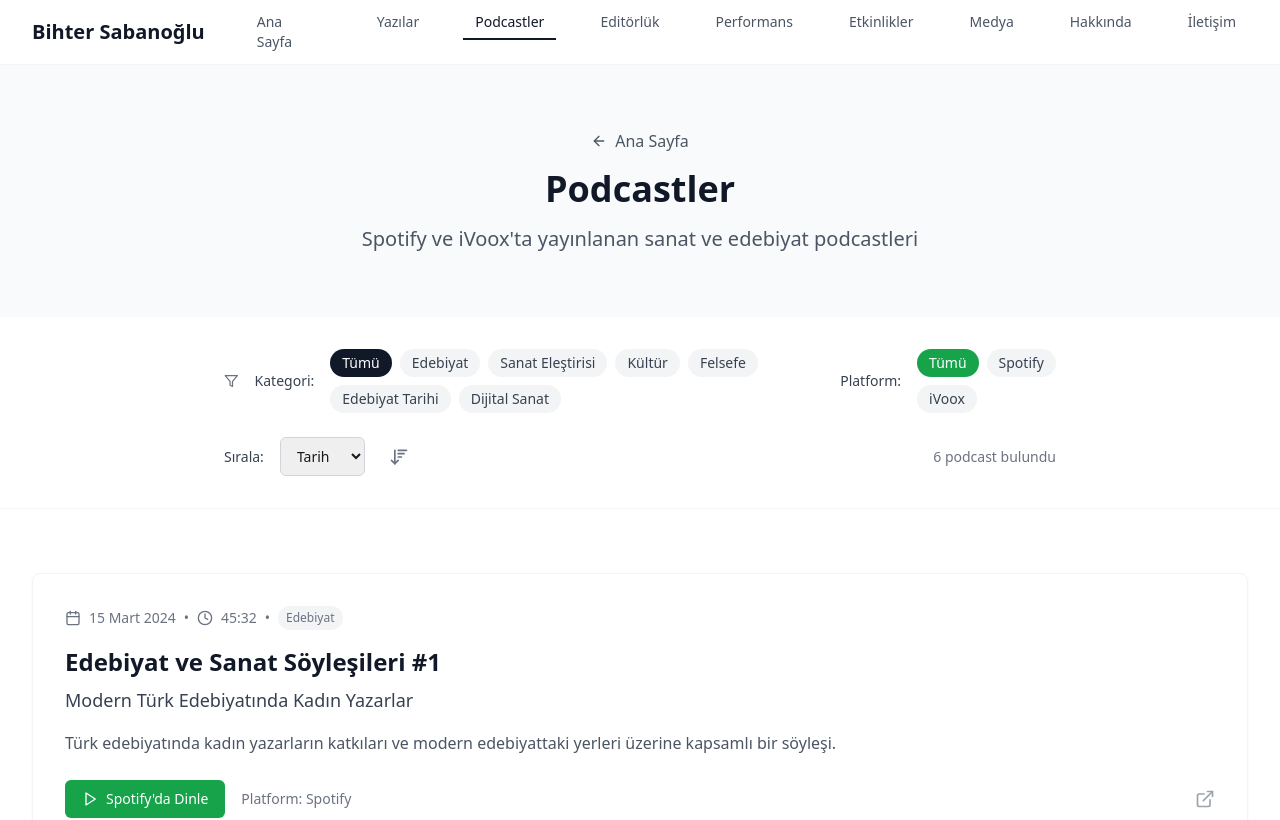
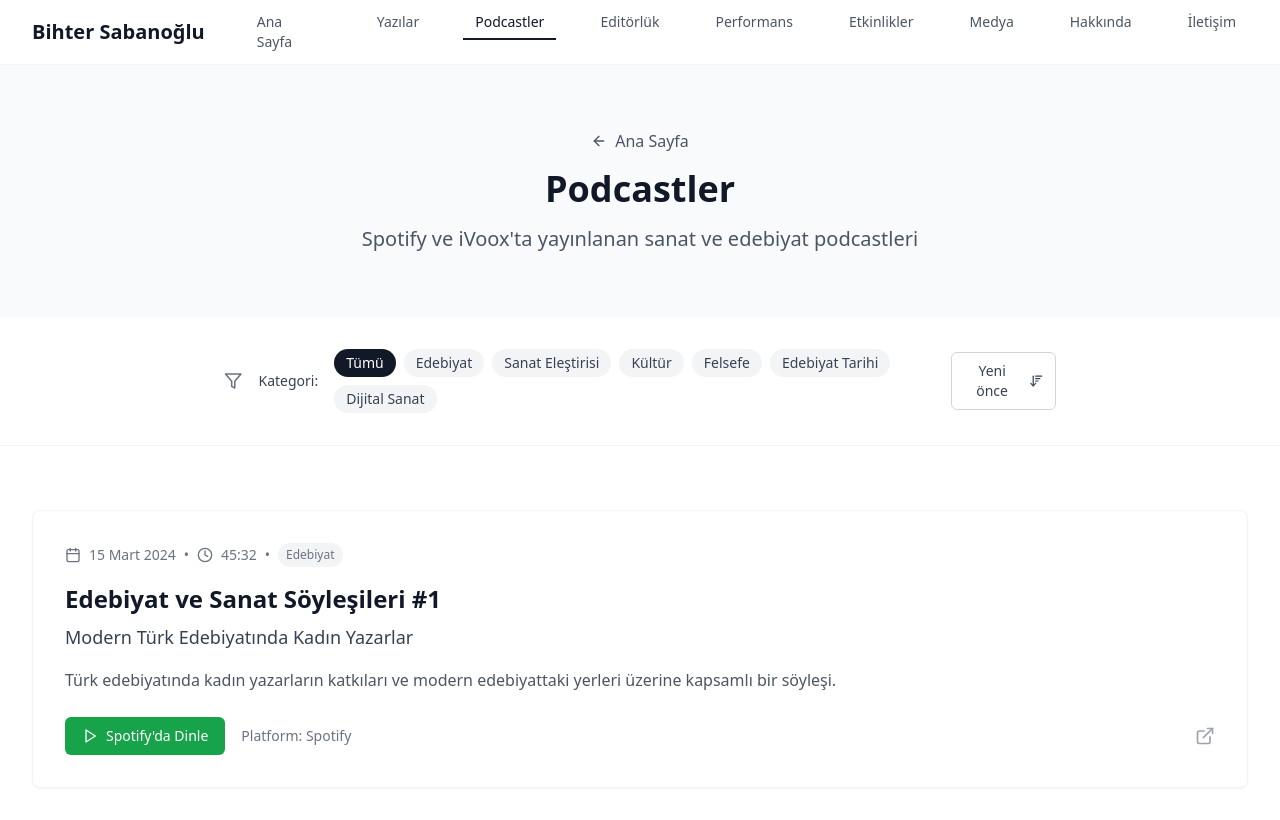
Before and after one commit to karunland/bihter, a Next.js app: page /podcasts in a window 1280 px wide. Shown: the top 820 px of the page. Built offline with nearby package versions, Linux system fonts and the light colour scheme.

Commit message:
Refactor filtering and sorting functionality across pages: removed unused sorting options, streamlined state management for sort order, and improved UI for category and sorting filters in podcasts, performances, writings, and home pages.

```diff
--- a/app/performance/page.js
+++ b/app/performance/page.js
@@ -21,8 +21,7 @@ const categories = ['Tümü', 'Tiyatro', 'Müzik', 'Dans'];
 
 export default function PerformancePage() {
   const [selectedCategory, setSelectedCategory] = useState('Tümü');
-  const [sortBy, setSortBy] = useState('date');
-  const [sortOrder, setSortOrder] = useState('asc');
+  const [sortOrder, setSortOrder] = useState('desc'); // 'asc' veya 'desc'
   const [performances, setPerformances] = useState([]);
   const [loading, setLoading] = useState(true);
 
@@ -44,20 +43,10 @@ export default function PerformancePage() {
       filtered = filtered.filter(perf => perf.category === selectedCategory);
     }
 
-    // Sıralama
+    // Sadece tarihe göre sıralama
     filtered.sort((a, b) => {
-      let aValue, bValue;
-
-      if (sortBy === 'date') {
-        aValue = new Date(a.date);
-        bValue = new Date(b.date);
-      } else if (sortBy === 'title') {
-        aValue = a.title.toLowerCase();
-        bValue = b.title.toLowerCase();
-      } else if (sortBy === 'time') {
-        aValue = a.time;
-        bValue = b.time;
-      }
+      const aValue = new Date(a.date);
+      const bValue = new Date(b.date);
 
       if (sortOrder === 'asc') {
         return aValue > bValue ? 1 : -1;
@@ -67,7 +56,7 @@ export default function PerformancePage() {
     });
 
     return filtered;
-  }, [performances, selectedCategory, sortBy, sortOrder]);
+  }, [performances, selectedCategory, sortOrder]);
 
   const formatDate = (dateString) => {
     const date = new Date(dateString);
@@ -122,7 +111,8 @@ export default function PerformancePage() {
       {/* Filtreler ve Sıralama */}
       <section className="py-8 border-b border-gray-100">
         <div className="max-w-4xl mx-auto px-4 sm:px-6 lg:px-8">
-          <div className="flex flex-col sm:flex-row gap-4 items-center justify-between">
+          {/* Desktop Filtreler */}
+          <div className="hidden md:flex flex-col sm:flex-row gap-4 items-center justify-between">
             {/* Kategori Filtresi */}
             <div className="flex items-center space-x-4">
               <Filter className="h-5 w-5 text-gray-500" />
@@ -143,29 +133,63 @@ export default function PerformancePage() {
               </div>
             </div>
 
-            {/* Sıralama */}
+            {/* Sadece Tarih Sıralaması */}
             <div className="flex items-center space-x-4">
-              <select
-                value={sortBy}
-                onChange={(e) => setSortBy(e.target.value)}
-                className="px-3 py-2 border border-gray-300 rounded-md text-sm focus:outline-none focus:ring-2 focus:ring-gray-500 focus:border-gray-500"
-              >
-                <option value="date">Tarih</option>
-                <option value="title">Başlık</option>
-                <option value="time">Saat</option>
-              </select>
-
               <button
                 onClick={() => setSortOrder(sortOrder === 'asc' ? 'desc' : 'asc')}
-                className="p-2 text-gray-500 hover:text-gray-700 transition-colors"
-                title={sortOrder === 'asc' ? 'Azalan sıralama' : 'Artan sıralama'}
+                className="inline-flex items-center px-3 py-2 border border-gray-300 rounded-md text-sm font-medium text-gray-700 bg-white hover:bg-gray-50 transition-colors"
+                title={sortOrder === 'asc' ? 'En yeni önce' : 'En eski önce'}
               >
+                {sortOrder === 'asc' ? 'Eski önce' : 'Yeni önce'}
                 {sortOrder === 'asc' ? (
-                  <SortAsc className="h-5 w-5" />
+                  <SortAsc className="ml-2 h-4 w-4" />
                 ) : (
-                  <SortDesc className="h-5 w-5" />
+                  <SortDesc className="ml-2 h-4 w-4" />
                 )}
               </button>
+            </div>
+          </div>
+
+          {/* Mobile Filtreler */}
+          <div className="md:hidden space-y-4">
+            {/* Kategori Filtresi */}
+            <div>
+              <label className="block text-sm font-medium text-gray-700 mb-2">Kategori</label>
+              <div className="flex flex-wrap gap-2">
+                {categories.map((category) => (
+                  <button
+                    key={category}
+                    onClick={() => setSelectedCategory(category)}
+                    className={`px-3 py-1 text-sm font-medium rounded-full transition-colors ${
+                      selectedCategory === category
+                        ? 'bg-gray-900 text-white'
+                        : 'bg-gray-100 text-gray-700 hover:bg-gray-200'
+                    }`}
+                  >
+                    {category}
+                  </button>
+                ))}
+              </div>
+            </div>
+
+            {/* Sadece Tarih Sıralaması */}
+            <div>
+              <button
+                onClick={() => setSortOrder(sortOrder === 'asc' ? 'desc' : 'asc')}
+                className="w-full flex items-center justify-between px-3 py-2 border border-gray-300 rounded-md text-sm font-medium text-gray-700 bg-white hover:bg-gray-50 transition-colors"
+                title={sortOrder === 'asc' ? 'En yeni önce' : 'En eski önce'}
+              >
+                <span>{sortOrder === 'asc' ? 'Eski önce' : 'Yeni önce'}</span>
+                {sortOrder === 'asc' ? (
+                  <SortAsc className="h-4 w-4" />
+                ) : (
+                  <SortDesc className="h-4 w-4" />
+                )}
+              </button>
+            </div>
+
+            <div className="text-sm text-gray-500 text-center">
+              {filteredAndSortedPerformances.length} performans bulundu
             </div>
           </div>
         </div>
--- a/app/podcasts/page.js
+++ b/app/podcasts/page.js
@@ -18,13 +18,10 @@ const loadContentData = async () => {
 };
 
 const categories = ['Tümü', 'Edebiyat', 'Sanat Eleştirisi', 'Kültür', 'Felsefe', 'Edebiyat Tarihi', 'Dijital Sanat'];
-const platforms = ['Tümü', 'Spotify', 'iVoox'];
 
 export default function PodcastsPage() {
   const [selectedCategory, setSelectedCategory] = useState('Tümü');
-  const [selectedPlatform, setSelectedPlatform] = useState('Tümü');
-  const [sortBy, setSortBy] = useState('date');
-  const [sortOrder, setSortOrder] = useState('desc');
+  const [sortOrder, setSortOrder] = useState('desc'); // 'asc' veya 'desc'
   const [podcasts, setPodcasts] = useState([]);
   const [loading, setLoading] = useState(true);
 
@@ -46,25 +43,10 @@ export default function PodcastsPage() {
       filtered = filtered.filter(podcast => podcast.category === selectedCategory);
     }
 
-    // Platform filtreleme
-    if (selectedPlatform !== 'Tümü') {
-      filtered = filtered.filter(podcast => podcast.platform === selectedPlatform);
-    }
-
-    // Sıralama
+    // Sadece tarihe göre sıralama
     filtered.sort((a, b) => {
-      let aValue, bValue;
-
-      if (sortBy === 'date') {
-        aValue = new Date(a.date);
-        bValue = new Date(b.date);
-      } else if (sortBy === 'title') {
-        aValue = a.title.toLowerCase();
-        bValue = b.title.toLowerCase();
-      } else if (sortBy === 'duration') {
-        aValue = a.duration;
-        bValue = b.duration;
-      }
+      const aValue = new Date(a.date);
+      const bValue = new Date(b.date);
 
       if (sortOrder === 'asc') {
         return aValue > bValue ? 1 : -1;
@@ -74,7 +56,7 @@ export default function PodcastsPage() {
     });
 
     return filtered;
-  }, [podcasts, selectedCategory, selectedPlatform, sortBy, sortOrder]);
+  }, [podcasts, selectedCategory, sortOrder]);
 
   return (
     <div className="bg-white min-h-screen">
@@ -102,9 +84,8 @@ export default function PodcastsPage() {
       {/* Filtreler ve Sıralama */}
       <section className="py-8 border-b border-gray-100">
         <div className="max-w-4xl mx-auto px-4 sm:px-6 lg:px-8">
-          <div className="space-y-6">
-            {/* Kategori ve Platform Filtreleri */}
-            <div className="flex flex-col sm:flex-row gap-6">
+          {/* Desktop Filtreler */}
+          <div className="hidden md:flex items-center justify-between">
             {/* Kategori Filtresi */}
             <div className="flex items-center space-x-4">
               <Filter className="h-5 w-5 text-gray-500" />
@@ -126,57 +107,57 @@ export default function PodcastsPage() {
               </div>
             </div>
 
-              {/* Platform Filtresi */}
+            {/* Sadece Tarih Sıralaması */}
             <div className="flex items-center space-x-4">
-                <span className="text-sm font-medium text-gray-700">Platform:</span>
-                <div className="flex flex-wrap gap-2">
-                  {platforms.map((platform) => (
               <button
-                      key={platform}
-                      onClick={() => setSelectedPlatform(platform)}
-                      className={`px-3 py-1 text-sm font-medium rounded-full transition-colors ${
-                        selectedPlatform === platform
-                          ? 'bg-green-600 text-white'
-                          : 'bg-gray-100 text-gray-700 hover:bg-gray-200'
-                      }`}
+                onClick={() => setSortOrder(sortOrder === 'asc' ? 'desc' : 'asc')}
+                className="inline-flex items-center px-3 py-2 border border-gray-300 rounded-md text-sm font-medium text-gray-700 bg-white hover:bg-gray-50 transition-colors"
+                title={sortOrder === 'asc' ? 'En yeni önce' : 'En eski önce'}
               >
-                      {platform}
+                {sortOrder === 'asc' ? 'Eski önce' : 'Yeni önce'}
+                {sortOrder === 'asc' ? (
+                  <SortAsc className="ml-2 h-4 w-4" />
+                ) : (
+                  <SortDesc className="ml-2 h-4 w-4" />
+                )}
               </button>
-                  ))}
-                </div>
             </div>
           </div>
 
-            {/* Sıralama */}
-            <div className="flex items-center justify-between">
-              <div className="flex items-center space-x-4">
-                <span className="text-sm font-medium text-gray-700">Sırala:</span>
+          {/* Mobile Filtreler */}
+          <div className="md:hidden space-y-4">
+            {/* Kategori Filtresi */}
+            <div>
+              <label className="block text-sm font-medium text-gray-700 mb-2">Kategori</label>
               <select
-                  value={sortBy}
-                  onChange={(e) => setSortBy(e.target.value)}
-                  className="px-3 py-2 border border-gray-300 rounded-md text-sm focus:outline-none focus:ring-2 focus:ring-gray-500 focus:border-gray-500"
+                value={selectedCategory}
+                onChange={(e) => setSelectedCategory(e.target.value)}
+                className="w-full px-3 py-2 border border-gray-300 rounded-md text-sm focus:outline-none focus:ring-2 focus:ring-gray-500 focus:border-gray-500"
               >
-                  <option value="date">Tarih</option>
-                  <option value="title">Başlık</option>
-                  <option value="duration">Süre</option>
+                {categories.map((category) => (
+                  <option key={category} value={category}>{category}</option>
+                ))}
               </select>
+            </div>
 
+            {/* Sadece Tarih Sıralaması */}
+            <div>
               <button
                 onClick={() => setSortOrder(sortOrder === 'asc' ? 'desc' : 'asc')}
-                  className="p-2 text-gray-500 hover:text-gray-700 transition-colors"
-                  title={sortOrder === 'asc' ? 'Azalan sıralama' : 'Artan sıralama'}
+                className="w-full flex items-center justify-between px-3 py-2 border border-gray-300 rounded-md text-sm font-medium text-gray-700 bg-white hover:bg-gray-50 transition-colors"
+                title={sortOrder === 'asc' ? 'En yeni önce' : 'En eski önce'}
               >
+                <span>{sortOrder === 'asc' ? 'Eski önce' : 'Yeni önce'}</span>
                 {sortOrder === 'asc' ? (
-                    <SortAsc className="h-5 w-5" />
+                  <SortAsc className="h-4 w-4" />
                 ) : (
-                    <SortDesc className="h-5 w-5" />
+                  <SortDesc className="h-4 w-4" />
                 )}
               </button>
             </div>
 
-              <div className="text-sm text-gray-500">
+            <div className="text-sm text-gray-500 text-center">
               {filteredAndSortedPodcasts.length} podcast bulundu
-              </div>
             </div>
           </div>
         </div>
--- a/app/writings/page.js
+++ b/app/writings/page.js
@@ -21,7 +21,6 @@ const categories = ['Tümü', 'Edebiyat Eleştirisi', 'Sanat Eleştirisi', 'Kül
 
 export default function WritingsPage() {
   const [selectedCategory, setSelectedCategory] = useState('Tümü');
-  const [sortBy, setSortBy] = useState('date'); // 'date' veya 'title'
   const [sortOrder, setSortOrder] = useState('desc'); // 'asc' veya 'desc'
   const [writings, setWritings] = useState([]);
   const [loading, setLoading] = useState(true);
@@ -44,20 +43,10 @@ export default function WritingsPage() {
       filtered = writings.filter(writing => writing.category === selectedCategory);
     }
 
-    // Sıralama
+    // Sadece tarihe göre sıralama
     filtered.sort((a, b) => {
-      let aValue, bValue;
-
-      if (sortBy === 'date') {
-        aValue = new Date(a.date);
-        bValue = new Date(b.date);
-      } else if (sortBy === 'title') {
-        aValue = a.title.toLowerCase();
-        bValue = b.title.toLowerCase();
-      } else if (sortBy === 'readTime') {
-        aValue = parseInt(a.readTime);
-        bValue = parseInt(b.readTime);
-      }
+      const aValue = new Date(a.date);
+      const bValue = new Date(b.date);
 
       if (sortOrder === 'asc') {
         return aValue > bValue ? 1 : -1;
@@ -67,7 +56,7 @@ export default function WritingsPage() {
     });
 
     return filtered;
-  }, [writings, selectedCategory, sortBy, sortOrder]);
+  }, [writings, selectedCategory, sortOrder]);
 
   return (
     <div className="bg-white min-h-screen">
@@ -95,10 +84,12 @@ export default function WritingsPage() {
       {/* Filtreler ve Sıralama */}
       <section className="py-8 border-b border-gray-100">
         <div className="max-w-4xl mx-auto px-4 sm:px-6 lg:px-8">
-          <div className="flex flex-col sm:flex-row gap-4 items-center justify-between">
+          {/* Desktop Filtreler */}
+          <div className="hidden md:flex flex-col gap-6">
             {/* Kategori Filtresi */}
             <div className="flex items-center space-x-4">
               <Filter className="h-5 w-5 text-gray-500" />
+              <span className="text-sm font-medium text-gray-700">Kategori:</span>
               <div className="flex flex-wrap gap-2">
                 {categories.map((category) => (
                   <button
@@ -117,28 +108,62 @@ export default function WritingsPage() {
             </div>
 
             {/* Sıralama */}
-            <div className="flex items-center space-x-4">
+            <div className="flex items-center justify-between">
+              <div className="flex items-center space-x-4">
+                <button
+                  onClick={() => setSortOrder(sortOrder === 'asc' ? 'desc' : 'asc')}
+                  className="inline-flex items-center px-3 py-2 border border-gray-300 rounded-md text-sm font-medium text-gray-700 bg-white hover:bg-gray-50 transition-colors"
+                  title={sortOrder === 'asc' ? 'En yeni önce' : 'En eski önce'}
+                >
+                  {sortOrder === 'asc' ? 'Eski önce' : 'Yeni önce'}
+                  {sortOrder === 'asc' ? (
+                    <SortAsc className="ml-2 h-4 w-4" />
+                  ) : (
+                    <SortDesc className="ml-2 h-4 w-4" />
+                  )}
+                </button>
+              </div>
+
+              <div className="text-sm text-gray-500">
+                {filteredAndSortedWritings.length} yazı bulundu
+              </div>
+            </div>
+          </div>
+
+          {/* Mobile Filtreler */}
+          <div className="md:hidden space-y-4">
+            {/* Kategori Filtresi */}
+            <div>
+              <label className="block text-sm font-medium text-gray-700 mb-2">Kategori</label>
               <select
-                value={sortBy}
-                onChange={(e) => setSortBy(e.target.value)}
-                className="px-3 py-2 border border-gray-300 rounded-md text-sm focus:outline-none focus:ring-2 focus:ring-gray-500 focus:border-gray-500"
+                value={selectedCategory}
+                onChange={(e) => setSelectedCategory(e.target.value)}
+                className="w-full px-3 py-2 border border-gray-300 rounded-md text-sm focus:outline-none focus:ring-2 focus:ring-gray-500 focus:border-gray-500"
               >
-                <option value="date">Tarih</option>
-                <option value="title">Başlık</option>
-                <option value="readTime">Okuma Süresi</option>
+                {categories.map((category) => (
+                  <option key={category} value={category}>{category}</option>
+                ))}
               </select>
+            </div>
 
+            {/* Sıralama */}
+            <div>
               <button
                 onClick={() => setSortOrder(sortOrder === 'asc' ? 'desc' : 'asc')}
-                className="p-2 text-gray-500 hover:text-gray-700 transition-colors"
-                title={sortOrder === 'asc' ? 'Azalan sıralama' : 'Artan sıralama'}
+                className="w-full flex items-center justify-between px-3 py-2 border border-gray-300 rounded-md text-sm font-medium text-gray-700 bg-white hover:bg-gray-50 transition-colors"
+                title={sortOrder === 'asc' ? 'En yeni önce' : 'En eski önce'}
               >
+                <span>{sortOrder === 'asc' ? 'Eski önce' : 'Yeni önce'}</span>
                 {sortOrder === 'asc' ? (
-                  <SortAsc className="h-5 w-5" />
+                  <SortAsc className="h-4 w-4" />
                 ) : (
-                  <SortDesc className="h-5 w-5" />
+                  <SortDesc className="h-4 w-4" />
                 )}
               </button>
+            </div>
+
+            <div className="text-sm text-gray-500 text-center">
+              {filteredAndSortedWritings.length} yazı bulundu
             </div>
           </div>
         </div>
```
Also changed, not shown: app/page.js (+5 -4 lines). Lines whose indentation alone changed are shown as unchanged.
